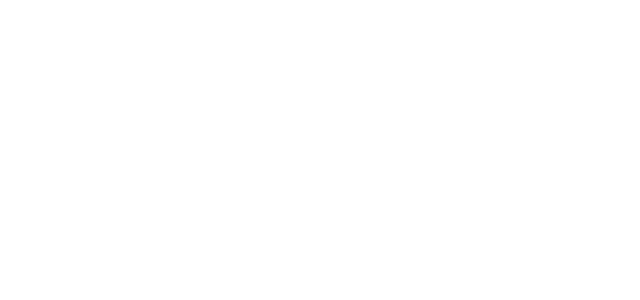
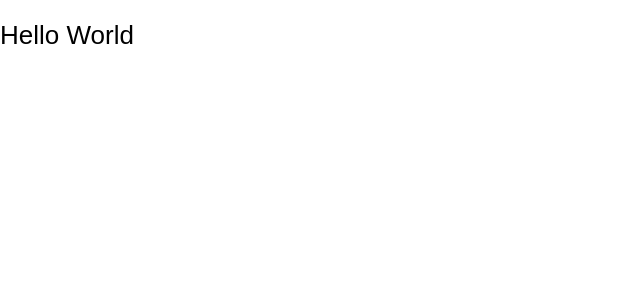
Before and after one commit to sh1baruuu/emolink-app, a React (Vite) app: page /meet in a window 1280 px wide. Shown: the top 300 px of the page, without its empty margins (0-640 px from the left). Built offline with nearby package versions, Linux system fonts and the light colour scheme.

Commit message:
meet page created

```diff
--- a/src/App.tsx
+++ b/src/App.tsx
@@ -26,6 +26,7 @@
 import Home from './pages/Home';
 import SignUp from './pages/Signup/Signup';
 import SignIn from './pages/Signin/Signin';
+import Meet from './pages/Meet/Meet';
 
 setupIonicReact();
 
@@ -36,6 +37,7 @@
         <Route exact path="/home" component={Home} />
         <Route exact path="/signin" component={SignIn} />
         <Route exact path="/signup" component={SignUp} />
+        <Route exact path="/meet" component={Meet} />
         <Redirect exact from="/" to="/home" />
       </IonRouterOutlet>
     </IonReactRouter>
--- /dev/null
+++ b/src/pages/Meet/Meet.tsx
@@ -0,0 +1,10 @@
+import './Meet.scss'
+
+const Meet: React.FC =  () => {
+
+    return (
+        <h1>Hello World</h1>
+    )
+}
+
+export default Meet
```
Also changed, not shown: src/pages/Meet/Meet.scss (added).
